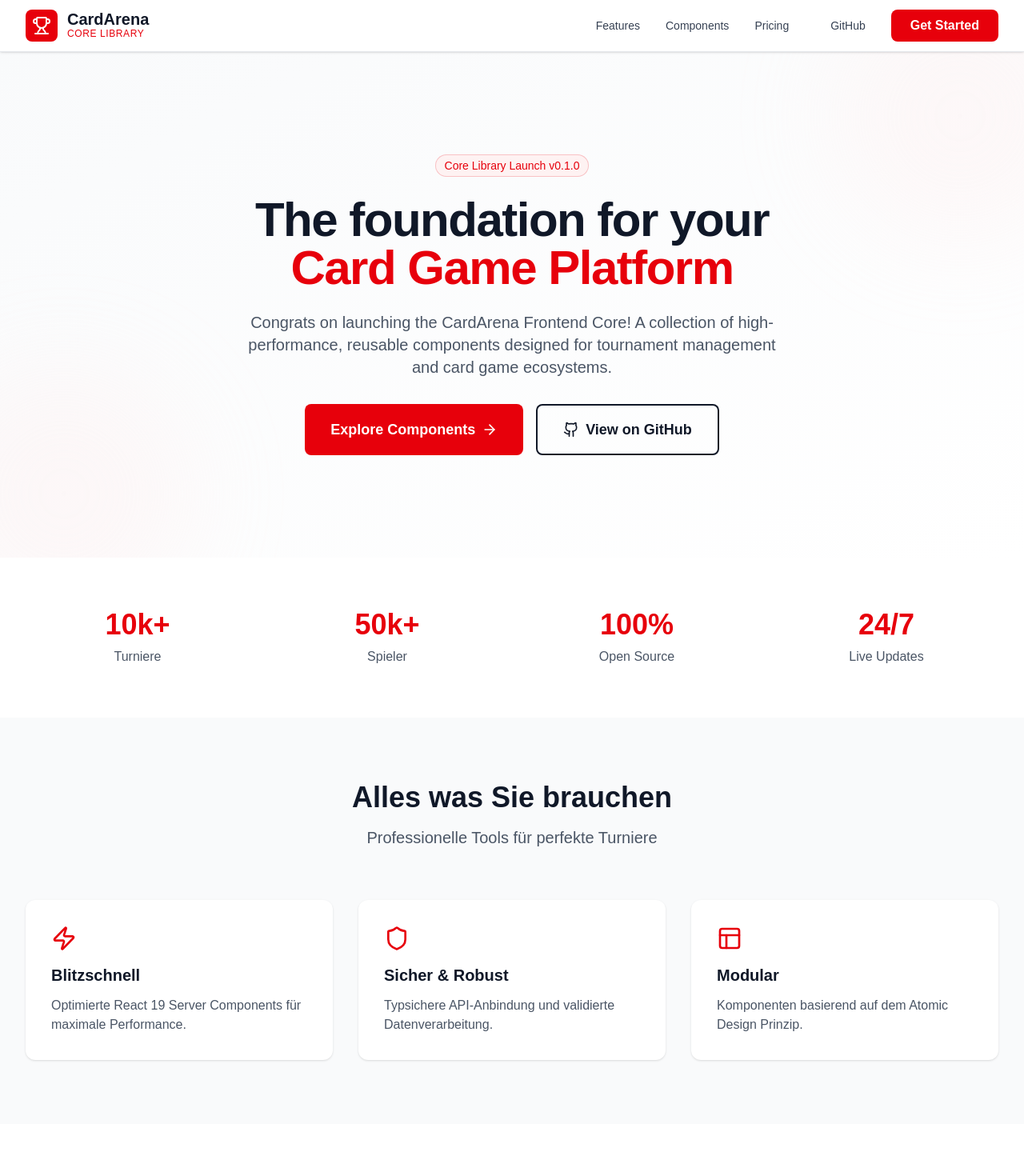
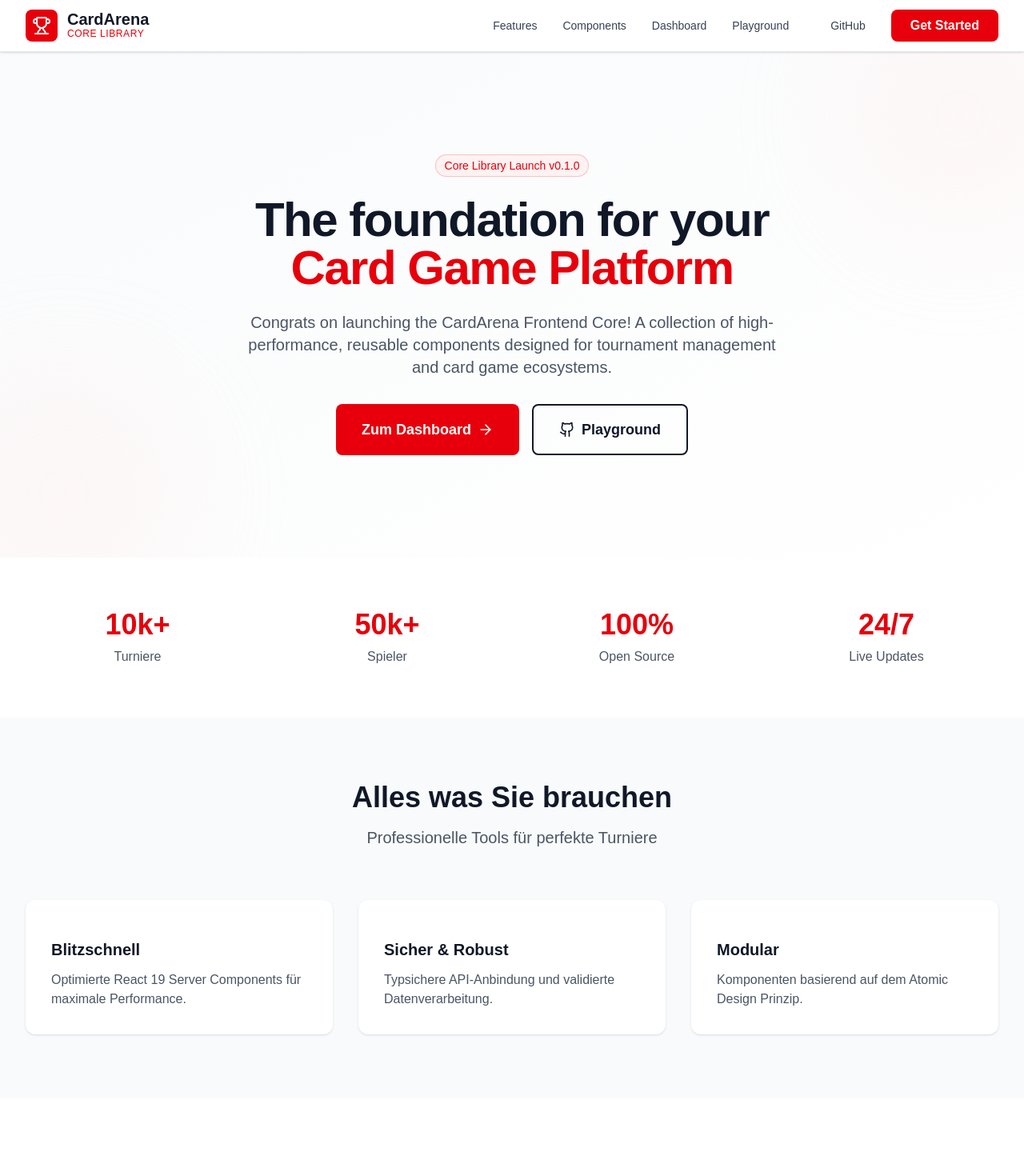
Before and after one commit to KataCards/cardarena-frontend-core, a Next.js app: page / in a window 1280 px wide. Shown: the top 1470 px of the page at 80% size. Built offline with nearby package versions, Linux system fonts and the light colour scheme; some icons are missing.

Commit message:
currently working on dashboard and playground.

```diff
--- /dev/null
+++ b/src/_data/mock.ts
@@ -0,0 +1,162 @@
+import type { NavLink, NavbarProps } from "@/components/layout/Navbar";
+import type { HeroAction } from "@/components/composed/Hero";
+import type { TournamentSummary, QuickActionItem } from "@/types/ui/dashboard";
+import type { ScoreboardItem } from "@/types/ui/scoreboard";
+import type { MatchItem } from "@/types/ui/match";
+import type { SidebarLinkItem } from "@/types/ui/sidebar";
+import { Testimonial } from "@/types/ui/testimonial";
+import { PricingPlan } from "@/types/ui/pricingplan";
+
+// --- Landing Page Data ---
+
+export const navLinks: NavLink[] = [
+  { label: "Features", href: "#features" },
+  { label: "Components", href: "#showcase" },
+  { label: "Dashboard", href: "/dashboard" },
+  { label: "Playground", href: "/playground" },
+  { label: "GitHub", href: "https://github.com", iconName: "github" },
+];
+
+export const navBrand: NavbarProps['brand'] = {
+  name: "CardArena",
+  subtext: "Core Library",
+  logo: "trophy",
+};
+
+export const heroTitle = "The foundation for your Card Game Platform";
+
+export const primaryAction: HeroAction = {
+  label: "Zum Dashboard",
+  href: "/dashboard",
+};
+
+export const secondaryAction: HeroAction = {
+  label: "Playground",
+  href: "/playground",
+  variant: "outline",
+  colorScheme: "dark",
+};
+
+export const stats = [
+  { number: "10k+", label: "Turniere" },
+  { number: "50k+", label: "Spieler" },
+  { number: "100%", label: "Open Source" },
+  { number: "24/7", label: "Live Updates" },
+];
+
+export const features = [
+  {
+    title: "Blitzschnell",
+    description: "Optimierte React 19 Server Components für maximale Performance."
+  },
+  {
+    title: "Sicher & Robust",
+    description: "Typsichere API-Anbindung und validierte Datenverarbeitung."
+  },
+  {
+    title: "Modular",
+    description: "Komponenten basierend auf dem Atomic Design Prinzip."
+  }
+];
+
+// --- Application / Dashboard Data ---
+
+export const quickActions: QuickActionItem[] = [
+  { title: 'Neues Turnier', href: '#', iconName: 'plus', colorClass: 'bg-green-600 hover:bg-green-700' },
+  { title: 'Alle Turniere', href: '#', iconName: 'trophy', colorClass: 'bg-blue-600 hover:bg-blue-700' },
+  { title: 'Neuer Spieler', href: '#', iconName: 'user-plus', colorClass: 'bg-purple-600 hover:bg-purple-700' },
+  { title: 'Alle Spieler', href: '#', iconName: 'users', colorClass: 'bg-indigo-600 hover:bg-indigo-700' },
+  { title: 'Einstellungen', href: '#', iconName: 'settings', colorClass: 'bg-gray-600 hover:bg-gray-700' },
+];
+
+export const mockTournaments: TournamentSummary[] = [
+  {
+    id: "t1",
+    name: "Summer Cup 2026",
+    state: "running",
+    stateLabel: "Läuft",
+    location: "Berlin, DE",
+    dateLabel: "15.06.2026",
+    currentPlayers: 32,
+    maxPlayers: 64,
+    gameName: "Magic: The Gathering",
+  },
+  {
+    id: "t2",
+    name: "Regional Championship",
+    state: "registration",
+    stateLabel: "Anmeldung",
+    location: "Munich, DE",
+    dateLabel: "20.07.2026",
+    currentPlayers: 12,
+    maxPlayers: 128,
+    gameName: "Yu-Gi-Oh!",
+  },
+  {
+    id: "t3",
+    name: "Casual Friday",
+    state: "planned",
+    stateLabel: "Geplant",
+    location: "Online",
+    dateLabel: "22.03.2026",
+    currentPlayers: 0,
+    maxPlayers: 16,
+    gameName: "Pokémon TCG",
+  }
+];
+
+// --- Playground Specific Data ---
+
+export const sidebarLinks: SidebarLinkItem[] = [
+  { label: "Dashboard", href: "/dashboard", iconName: "home" },
+  { label: "Playground", href: "/playground", iconName: "gamepad" },
+  { label: "Turniere", href: "#", iconName: "trophy" },
+  { label: "Spieler", href: "#", iconName: "users" },
+  { label: "Einstellungen", href: "#", iconName: "settings" },
+];
+
+export const scoreboardItems: ScoreboardItem[] = [
+  { id: "1", rank: 1, name: "Maximilian Mustermann", username: "max_power", points: 15 },
+  { id: "2", rank: 2, name: "Sarah Schmidt", username: "lucky_sarah", points: 12 },
+  { id: "3", rank: 3, name: "Tim Test", points: 10 },
+  { id: "4", rank: 4, name: "Julia Jung", username: "jj_cards", points: 8 },
+];
+
+export const matchItems: MatchItem[] = [
+  {
+    id: "m1",
+    tableNumber: 1,
+    status: "completed",
+    statusLabel: "Abgeschlossen",
+    player1: { name: "Max Power", isWinner: true },
+    player2: { name: "Sarah Schmidt", isLoser: true },
+  },
+  {
+    id: "m2",
+    tableNumber: 2,
+    status: "pending",
+    statusLabel: "Laufend",
+    player1: { name: "Tim Test" },
+    player2: { name: "Julia Jung" },
+  },
+];
+
+export const testimonials: Testimonial[] = [
+  {
+    name: "Ursula",
+    role: "important",
+    content:"I am suprised",
+    rating: 2
+  }
+]
+
+export const pricingPlans: PricingPlan[] = [
+  {
+    name: "Premium Plus",
+    price: "2000CHF",
+    features:["Scam","Scummy"],
+    buttonText: "Scam now",
+    isPopular: false,
+    isContact: true
+  }
+]
--- a/src/app/(landing)/page.tsx
+++ b/src/app/(landing)/page.tsx
@@ -1,5 +1,5 @@
-import { Trophy, Github, Zap, Shield, Smartphone, Star, Users, Layout } from "lucide-react";
-import { Navbar, type NavLink } from "@/components/layout/Navbar";
+import { Github } from "lucide-react";
+import { Navbar } from "@/components/layout/Navbar";
 import { Hero, type HeroAction } from "@/components/composed/Hero";
 import { Features } from "@/components/composed/Features";
 import { Stats } from "@/components/composed/Stats";
@@ -7,139 +7,63 @@ import { Testimonials } from "@/components/composed/Testimonials";
 import { Pricing } from "@/components/composed/Pricing";
 import { ComponentShowcase } from "@/components/composed/ComponentShowcase";
 import { Footer } from "@/components/layout/Footer";
+import { Feature } from '@/types/ui/feature';
+import {
+  navLinks,
+  navBrand,
+  heroTitle,
+  primaryAction,
+  secondaryAction,
+  stats,
+  features,
+  testimonials,
+  pricingPlans
+} from "@/_data/mock";
 
 /**
  * Home Page (Container)
- * Orchestrates the landing page by providing data to Presenter components.
+ * Orchestrates the landing page using static mock data.
  * This is a Server Component.
  */
 export default function Home() {
-  // Navigation Data
-  const navLinks: NavLink[] = [
-    { label: "Features", href: "#features" },
-    { label: "Components", href: "#showcase" },
-    { label: "Pricing", href: "#pricing" },
-    { label: "GitHub", href: "https://github.com", iconName: "github" },
-  ];
-
-  const navBrand = {
-    name: "CardArena",
-    subtext: "Core Library",
-    logo: "trophy" as const,
-  };
-
-  // Hero Data
-  const heroTitle = (
+  const formattedHeroTitle = (
     <>
-      The foundation for your
+      {heroTitle.split("Card Game Platform")[0]}
       <span className="text-red-600 block">Card Game Platform</span>
     </>
   );
 
-  const primaryAction: HeroAction = {
-    label: "Explore Components",
-    href: "#showcase",
+  const heroPrimary: HeroAction = {
+    ...primaryAction,
   };
 
-  const secondaryAction: HeroAction = {
-    label: "View on GitHub",
-    href: "https://github.com",
-    icon: Github,
-    variant: "outline",
-    colorScheme: "dark",
+  const heroSecondary: HeroAction = {
+    ...secondaryAction,
+    icon: Github
   };
-
-  // Stats Data
-  const stats = [
-    { number: "10k+", label: "Turniere" },
-    { number: "50k+", label: "Spieler" },
-    { number: "100%", label: "Open Source" },
-    { number: "24/7", label: "Live Updates" },
-  ];
-
-  // Features Data
-  const features = [
-    {
-      icon: <Zap className="w-8 h-8" />,
-      title: "Blitzschnell",
-      description: "Optimierte React 19 Server Components für maximale Performance."
-    },
-    {
-      icon: <Shield className="w-8 h-8" />,
-      title: "Sicher & Robust",
-      description: "Typsichere API-Anbindung und validierte Datenverarbeitung."
-    },
-    {
-      icon: <Layout className="w-8 h-8" />,
-      title: "Modular",
-      description: "Komponenten basierend auf dem Atomic Design Prinzip."
-    }
-  ];
-
-  // Testimonials Data
-  const testimonials = [
-    {
-      name: "Marc Richter",
-      role: "Tournament Organizer",
-      content: "Die beste Library für Card Game Projekte. Extrem einfach zu erweitern.",
-      rating: 5
-    },
-    {
-      name: "Sarah Meyer",
-      role: "UI Designer",
-      content: "Wunderschöne Komponenten, die sich nahtlos in jedes Design einfügen.",
-      rating: 5
-    },
-    {
-      name: "Tim Wagner",
-      role: "Pro Player",
-      content: "Die Live-Updates während des Turniers sind ein Gamechanger.",
-      rating: 4
-    }
-  ];
-
-  // Pricing Data
-  const pricingPlans = [
-    {
-      name: "Community",
-      price: "0€",
-      features: ["Alle UI Komponenten", "GitHub Support", "MIT Lizenz"],
-      buttonText: "Jetzt starten"
-    },
-    {
-      name: "Pro",
-      price: "49€",
-      features: ["Premium Layouts", "Prioritäts-Support", "Custom Themes"],
-      buttonText: "Pro wählen"
-    },
-    {
-      name: "Enterprise",
-      price: "Custom",
-      features: ["Full Service", "SLA Support", "On-Premise Option"],
-      buttonText: "Kontakt aufnehmen"
-    }
-  ];
 
   return (
     <div className="min-h-screen bg-white">
       <Navbar
         brand={navBrand}
         links={navLinks}
-        action={{ label: "Get Started", href: "#" }}
+        action={{ label: "Get Started", href: "/dashboard" }}
       />
 
       <main>
         <Hero
           badge="Core Library Launch v0.1.0"
-          title={heroTitle}
+          title={formattedHeroTitle}
           description="Congrats on launching the CardArena Frontend Core! A collection of high-performance, reusable components designed for tournament management and card game ecosystems."
-          primaryAction={primaryAction}
-          secondaryAction={secondaryAction}
+          primaryAction={heroPrimary}
+          secondaryAction={heroSecondary}
         />
 
         <Stats stats={stats} />
 
-        <Features features={features} />
+        <Features features={features as Feature[]} />
+
+
 
         <ComponentShowcase />
 
@@ -156,7 +80,7 @@ export default function Home() {
               Plattform Ihrer Träume.
             </p>
             <div className="flex justify-center gap-6">
-              <a href="#" className="bg-white text-red-600 px-8 py-4 rounded-xl font-bold hover:bg-gray-100 transition-colors shadow-lg">Jetzt kostenlos starten</a>
+              <a href="/dashboard" className="bg-white text-red-600 px-8 py-4 rounded-xl font-bold hover:bg-gray-100 transition-colors shadow-lg">Jetzt Dashboard ansehen</a>
             </div>
           </div>
         </section>
--- a/src/components/layout/Sidebar.tsx
+++ b/src/components/layout/Sidebar.tsx
@@ -2,7 +2,7 @@
 
 import { Home, Trophy, Users, Settings, Gamepad2, LogOut, type LucideIcon } from "lucide-react";
 import Link from 'next/link';
-import type { SidebarProps, SidebarLinkItem } from "@/types/ui/sidebar";
+import type { SidebarProps } from "@/types/ui/sidebar";
 
 const iconMap: Record<string, LucideIcon> = {
   home: Home,
```
Also changed, not shown: src/app/(app)/dashboard/page.tsx (+17 -57 lines), src/app/(app)/playground/page.tsx (+15 -42 lines).
